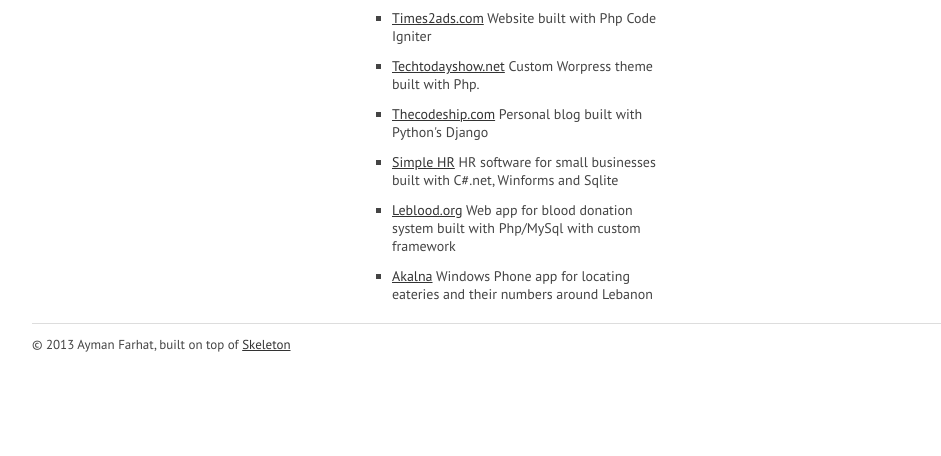
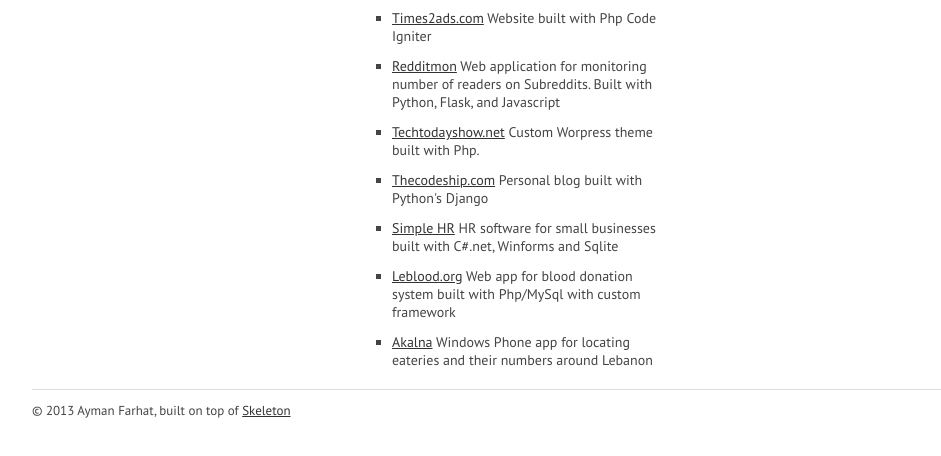
Before and after one commit to aymanfarhat/personal-website, a plain HTML site: page index.html in a window 1280 px wide. Shown: the part 272-728 px from the top of the page, without its empty margins (128-1069 px from the left). Drawn offline with nearby package versions, Linux system fonts and the light colour scheme; no server answers.

Commit message:
Added one more project

```diff
--- a/index.html
+++ b/index.html
@@ -57,6 +57,7 @@
 				<li><a href="http://timewareinc.com" target="_blank">Timewareinc.com</a> Website + CMS built with Php Code Igniter</li>
 				<li><a href="http://times2ads.com" target="_blank">Times2ads.com</a> Website built with Php Code Igniter
 				</li>
+				<li><a href="http://redditmon.thecodeship.com" target="_blank">Redditmon</a> Web application for monitoring number of readers on Subreddits. Built with Python, Flask, and Javascript</li>
 				<li><a href="http://techtodayshow.net" target="_blank">Techtodayshow.net</a> Custom Worpress theme built with Php.</li>
 				<li><a href="http://thecodeship.com" target="_blank">Thecodeship.com</a> Personal blog built with Python's Django</li>
 				<li><a href="#">Simple HR</a> HR software for small businesses built with C#.net, Winforms and Sqlite</li>
```
